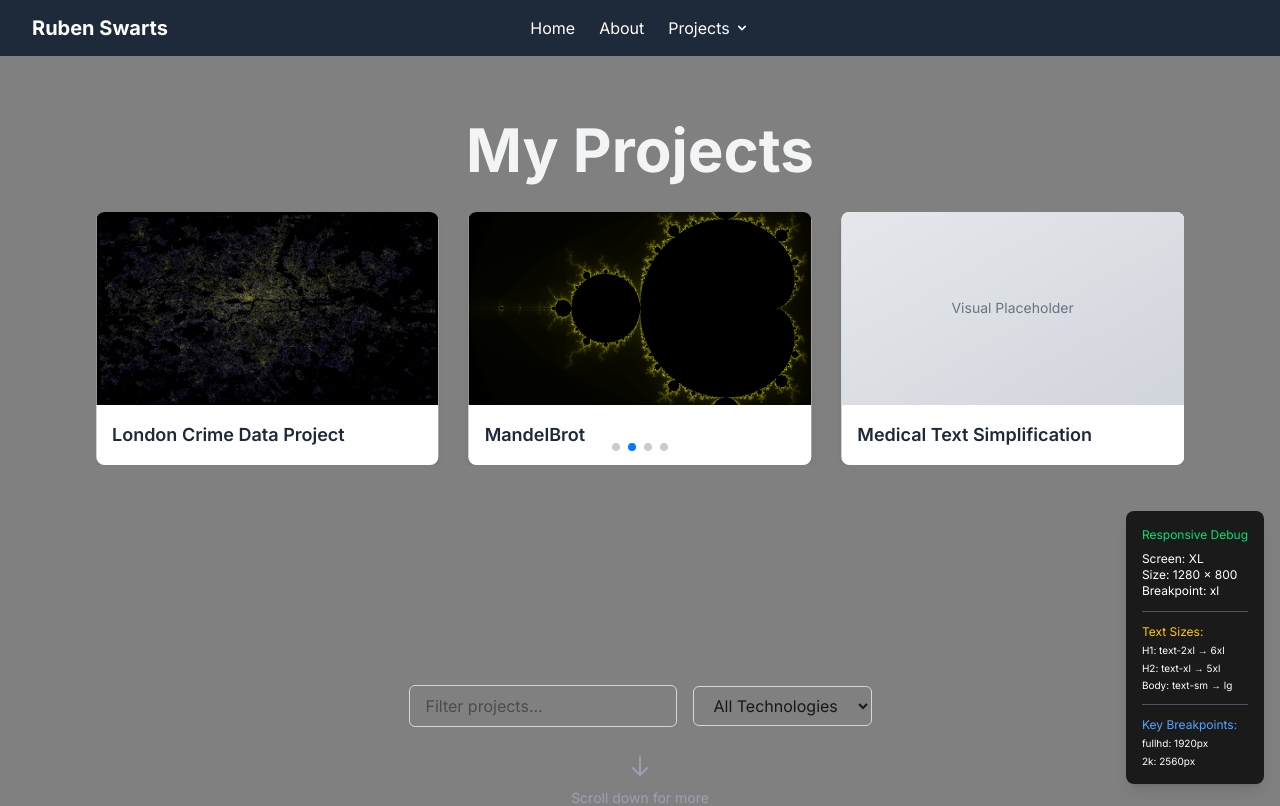
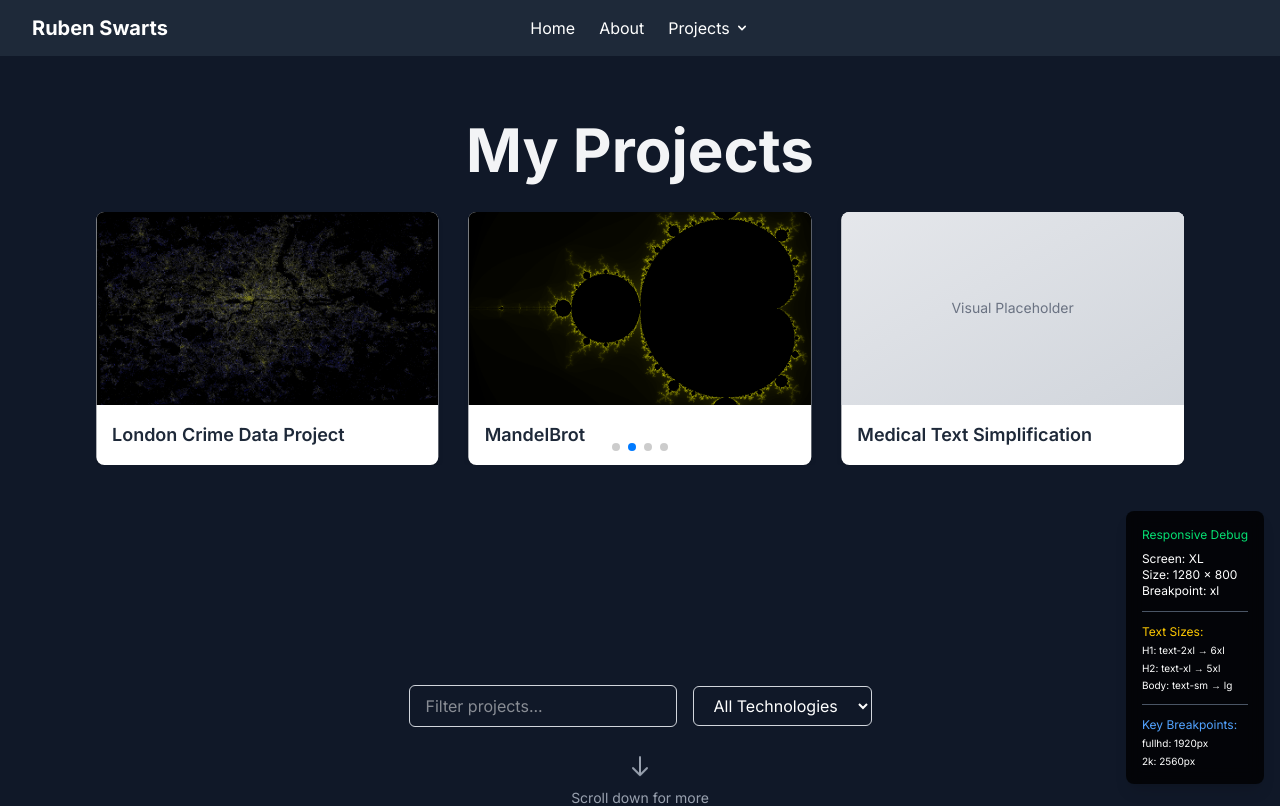
Before and after one commit to ajruben/portfolio, a Next.js app: page /projects in a window 1280 px wide. Shown: the top 806 px of the page. Built offline with nearby package versions, Linux system fonts and the light colour scheme.

Commit message:
Update global styles and layout for improved aesthetics and consistency
- Change body background color to gray-900 for a darker theme.
- Add background color to the main layout container for a cohesive look.
- Adjust Projects page structure for better readability and maintainability.

```diff
--- a/src/app/globals.css
+++ b/src/app/globals.css
@@ -25,7 +25,7 @@ html {
 }
 
 body {
-  background: var(--background);
+  background: #111827; /* gray-900 */
   color: var(--foreground);
   font-family: Arial, Helvetica, sans-serif;
 }
--- a/src/app/layout.tsx
+++ b/src/app/layout.tsx
@@ -39,7 +39,7 @@ export default function RootLayout({
       <body className={inter.className}> {/* Apply Inter font to the body */}
         {/* Tailwind CSS classes for styling */}
         <ClientProviders>
-          <div className="flex flex-col min-h-screen"> {/* Flex layout for sticky footer */}
+          <div className="flex flex-col min-h-screen bg-gray-900"> {/* Flex layout for sticky footer with consistent background */}
             <Header />
             <main className="flex-grow container mx-auto px-4 py-8 fullhd:max-w-7xl 2k:max-w-[90rem] 4k:max-w-[110rem]"> {/* Main content area */}
               {children} {/* Page content will be rendered here */}
--- a/src/app/projects/page.tsx
+++ b/src/app/projects/page.tsx
@@ -19,8 +19,9 @@ export default function ProjectsPage(props: any) {
 
   return (
     // Main container for the projects page content with responsive padding
-    <div className="container mx-auto px-4 sm:px-6 md:px-8 py-6 sm:py-8">
-      <h1 className="text-3xl sm:text-4xl md:text-5xl lg:text-6xl fullhd:text-5xl 2k:text-6xl 4k:text-7xl font-bold mb-6 sm:mb-8 text-center text-gray-100">My Projects</h1>
+    <div className="text-white">
+      <div className="container mx-auto px-4 sm:px-6 md:px-8 py-6 sm:py-8">
+        <h1 className="text-3xl sm:text-4xl md:text-5xl lg:text-6xl fullhd:text-5xl 2k:text-6xl 4k:text-7xl font-bold mb-6 sm:mb-8 text-center text-gray-100">My Projects</h1>
 
       {/* --- Project Carousel (remains static) --- */}
       {projectsData.length > 0 && (
@@ -32,8 +33,9 @@ export default function ProjectsPage(props: any) {
       {/* Pass all projects and the initial search term */}
       <ProjectListClient projects={projectsData} initialSearchTerm={initialSearchTerm} />
 
-      {/* Scroll indicator removed from here, now handled within ProjectListClient */}
+        {/* Scroll indicator removed from here, now handled within ProjectListClient */}
 
+      </div>
     </div>
   );
 }
```
